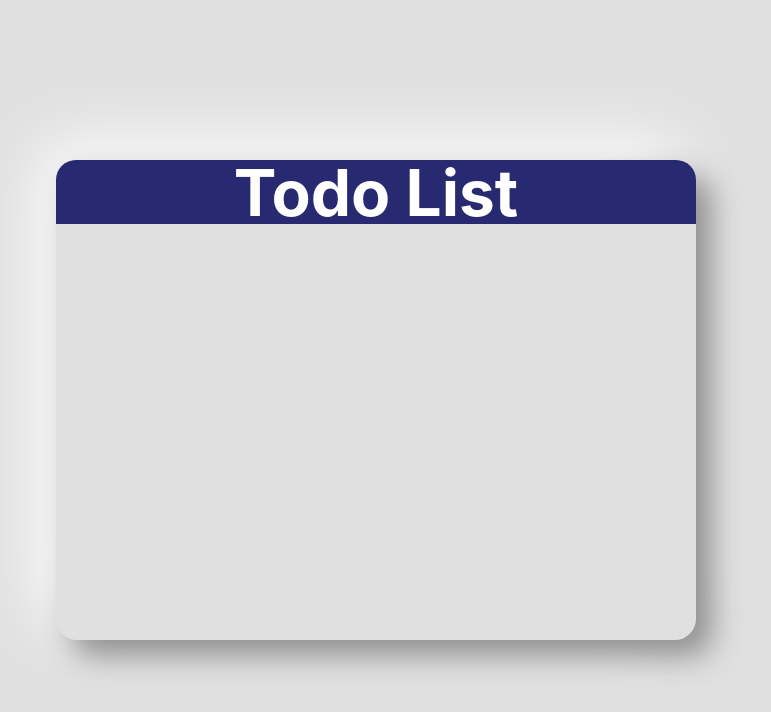
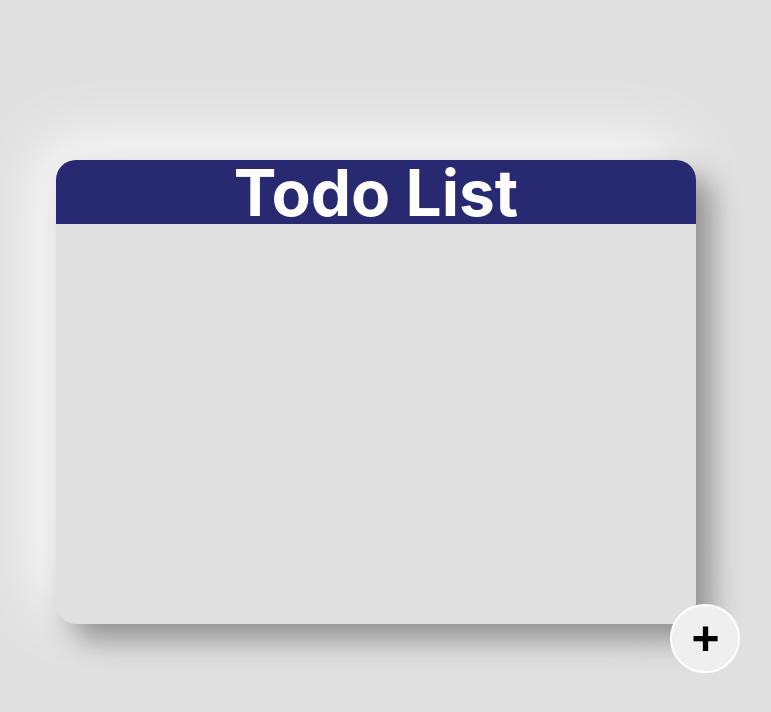
Before and after one commit to AdarshNaikDev/simple-todo, a React (Create React App) app: page / in a window 1280 px wide. Shown: the top 712 px of the page, without its empty margins (264-1035 px from the left). Built offline with nearby package versions, Linux system fonts and the light colour scheme.

Commit message:
Todo list UI updated

```diff
--- a/src/App.css
+++ b/src/App.css
@@ -43,7 +43,7 @@
   left: 25vw;
   top: 20vh;
   width: 50vw;
-  height: 60vh;
+  height: 58vh;
 
   display: flex;
   flex-direction: column;
@@ -94,3 +94,27 @@
 .todo-container::-webkit-scrollbar-thumb {
   background: #6649b8;
 }
+
+.create-task-btn {
+  position: relative;
+  left: 73vw;
+  top: 17.5vh;
+}
+
+.create-btn {
+  padding: 5px 19px;
+  font-size: 3rem;
+  font-weight: bold;
+  border-radius: 50px;
+  border: 2px solid white;
+  transition: all 0.3s ease 0s;
+}
+
+.create-btn:hover {
+  border: 2px solid #482a5a;
+  background-color: #482a5a;
+  color: white;
+  padding: 9px 22px;
+  border-radius: 54px;
+  transition: all 0.3s ease 0s;
+}
--- a/src/App.js
+++ b/src/App.js
@@ -49,6 +49,9 @@ function App() {
           />
         </div>
       </div>
+      <span className="create-task-btn">
+        <button className="create-btn">+</button>
+      </span>
       <div className="form-container">
         <Form
           setInputText={setInputText}
```
